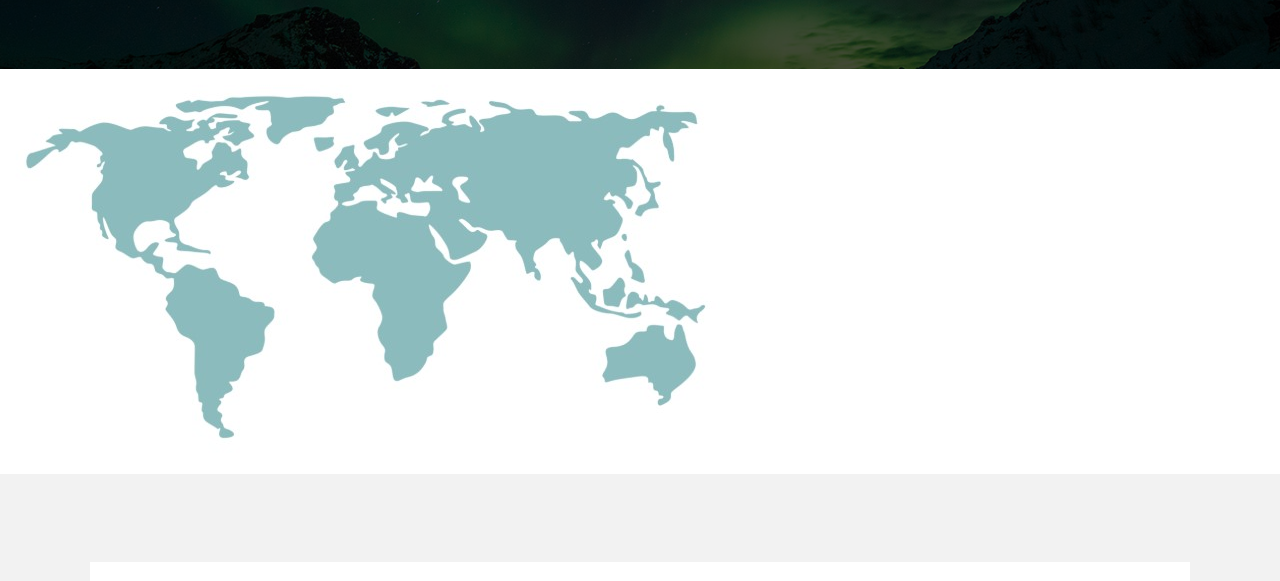
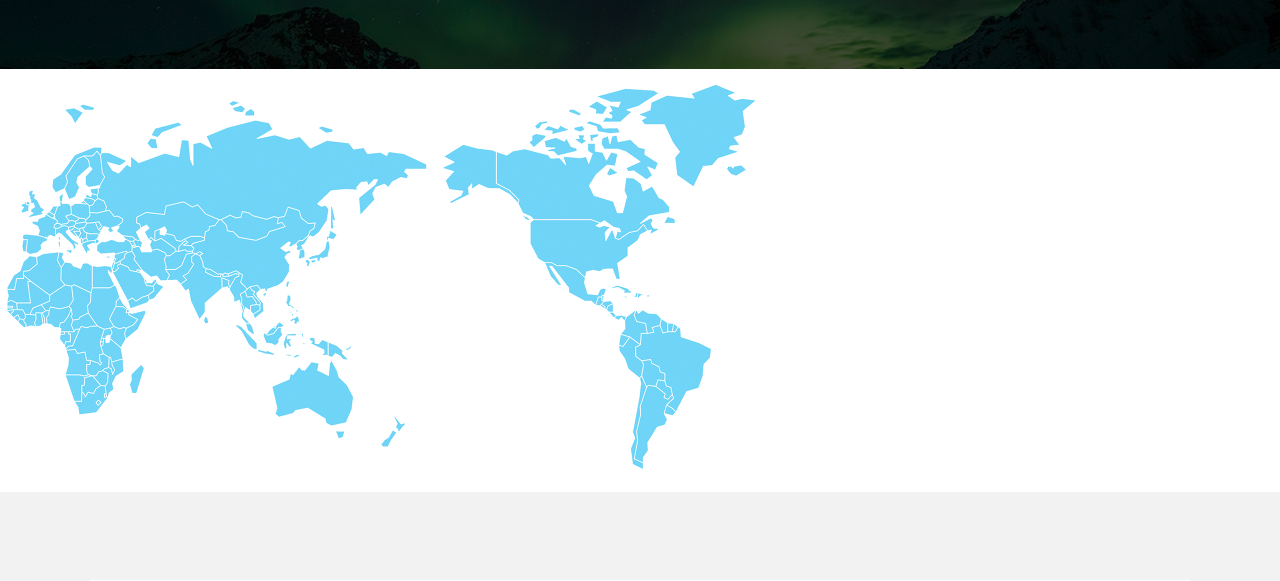
Before and after one commit to jwchoi3120/jwchoi3120.github.io, a website: page worldmap.html in a window 1280 px wide. Shown: the part 219-800 px from the top of the page. Drawn offline with Linux system fonts and the light colour scheme.

Commit message:
worldmap

```diff
--- a/worldmap.html
+++ b/worldmap.html
@@ -42,7 +42,7 @@
     </div>
 </section>
 
-					<img src="images/worldmap.jpg" usemap="#worldmap">
+					<img src="images/world.png" usemap="#worldmap">
 				<map name="worldmap">
 					<area shape="circle" alt="none" coords="159,200,40" href="https://jwchoi3120.github.io/coding.html" target="_blank">
 				</map>
```
Also changed, not shown: images/world.png (added).
